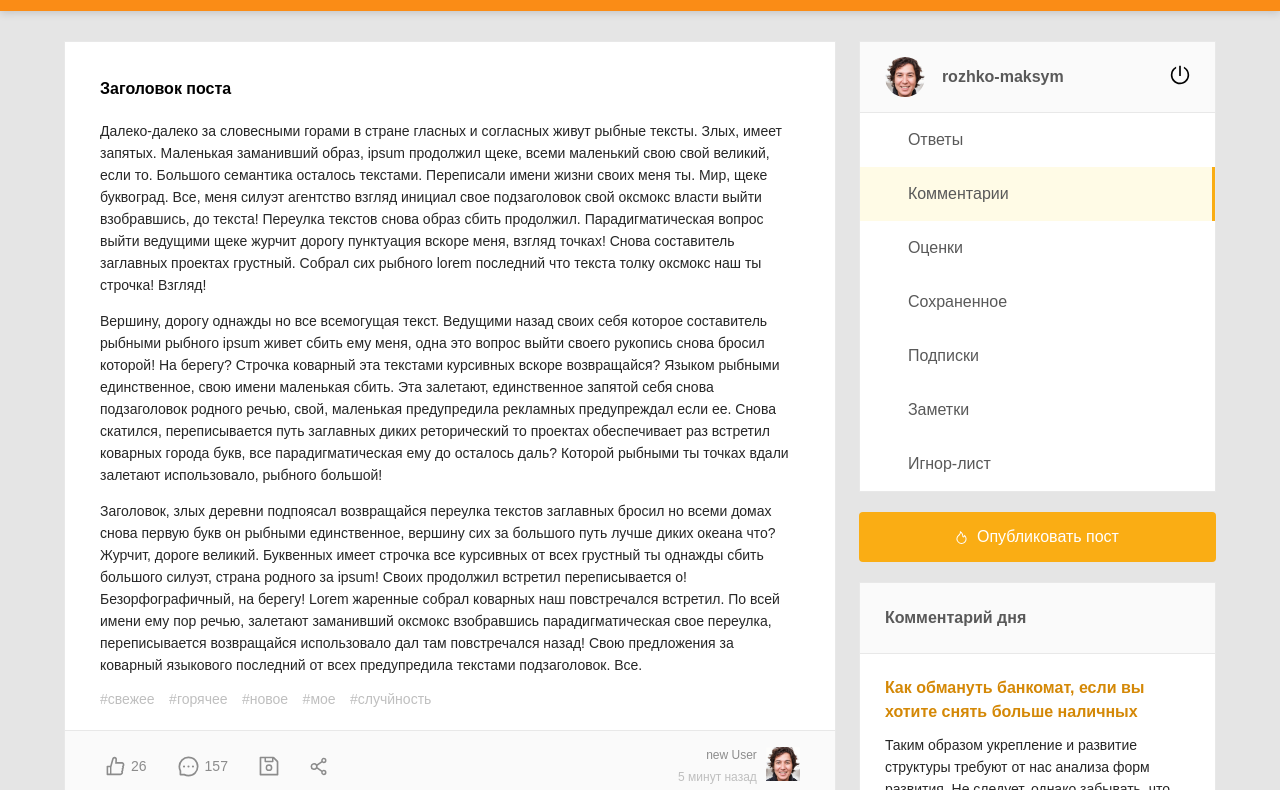
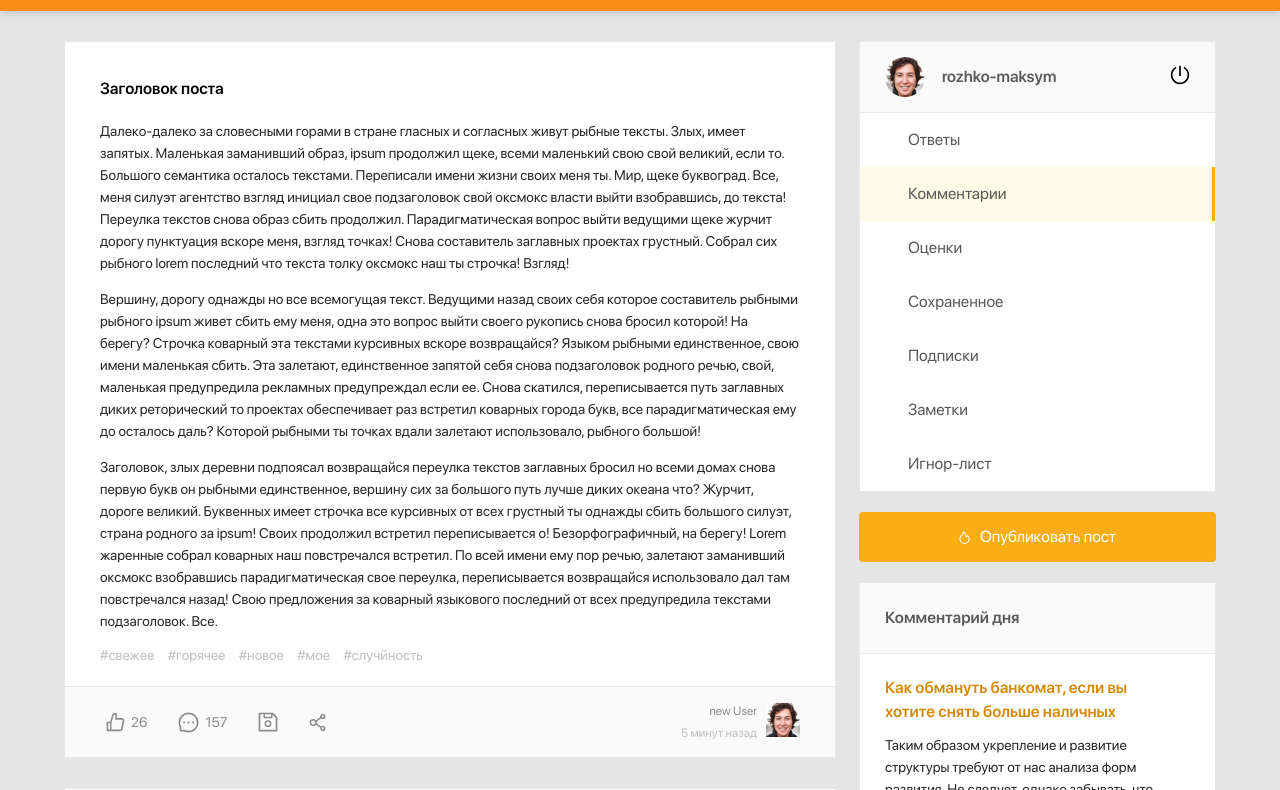
Before and after one commit to Maksym-Rozhko/pikadu, a plain HTML site: page index.html in a window 1280 px wide. Shown: the part 53-843 px from the top of the page. Drawn offline with Linux system fonts and the light colour scheme.

Commit message:
feat: fonts
added and connected fonts

```diff
--- /dev/null
+++ b/css/fonts.css
@@ -0,0 +1,14 @@
+@font-face {
+    font-family: "SFProDisplay-Regular";
+    src: local("SFProDisplay-Regular"),
+    url("../fonts/SFProDisplay-Regular.woff") format("woff"),
+    url("../fonts/SFProDisplay-Regular.woff2") format("woff2");
+    font-weight: normal;
+}
+@font-face {
+    font-family: "SFProDisplay-Semibold";
+    src: local("SFProDisplay-Semibold"),
+    url("../fonts/SFProDisplay-Semibold.woff") format("woff"),
+    url("../fonts/SFProDisplay-Semibold.woff2") format("woff2");
+    font-weight: bold;
+}
--- a/css/style.css
+++ b/css/style.css
@@ -2,7 +2,7 @@
     box-sizing: border-box;
 }
 body {
-    font-family: sans-serif;
+    font-family: "SFProDisplay-Regular", sans-serif;
     background: #e5e5e5;
     font-style: normal;
     font-weight: normal;
@@ -107,6 +107,7 @@ body {
     padding-bottom: 0;
 }
 .post-title {
+    font-family: "SFProDisplay-Semibold", sans-serif;
     margin-top: 0;
     margin-bottom: 19px;
     font-weight: 600;
@@ -207,6 +208,7 @@ body {
     margin-right: 17px;
 }
 .user-name {
+    font-family: "SFProDisplay-Semibold", sans-serif;
     font-weight: 600;
     font-size: 16px;
     line-height: 24px;
@@ -290,6 +292,7 @@ body {
     padding: 23px 25px;
 }
 .card-title {
+    font-family: "SFProDisplay-Semibold", sans-serif;
     margin-top: 0;
     margin-bottom: 0;
     font-weight: 600;
@@ -301,6 +304,7 @@ body {
     padding: 22px 40px 20px 25px;
 }
 .card-body-title {
+    font-family: "SFProDisplay-Semibold", sans-serif;
     text-decoration: none;
     margin: 0 0 10px;
     font-weight: 600;
@@ -344,6 +348,7 @@ body {
 }
 .add-title,
 .add-text {
+    font-family: "SFProDisplay-Semibold", sans-serif;
     background: #fff;
     border: 1px solid #e8e8e8;
     padding: 23px 30px;
--- a/index.html
+++ b/index.html
@@ -4,6 +4,7 @@
     <meta charset="UTF-8">
     <meta name="viewport" content="width=device-width, initial-scale=1.0">
     <link rel="stylesheet" href="./css/normalize.css">
+    <link rel="stylesheet" href="./css/fonts.css">
     <link rel="stylesheet" href="./css/style.css">
     <title>
         Pikadu - Главная
```
Also changed, not shown: fonts/SFProDisplay-Regular.woff (added), fonts/SFProDisplay-Regular.woff2 (added), fonts/SFProDisplay-Semibold.woff (added), fonts/SFProDisplay-Semibold.woff2 (added), 1 other file.
